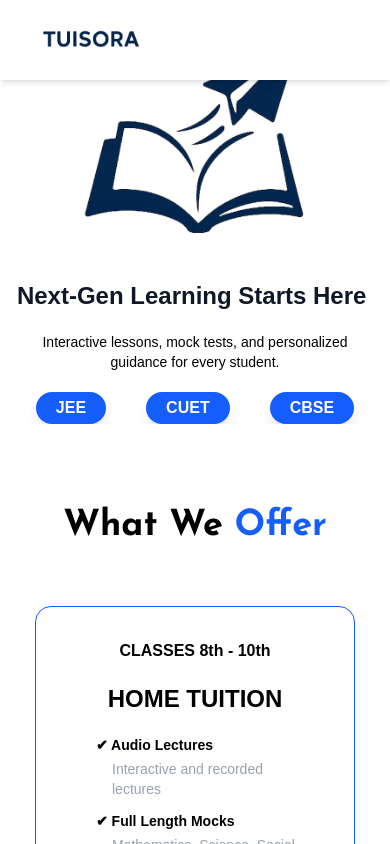
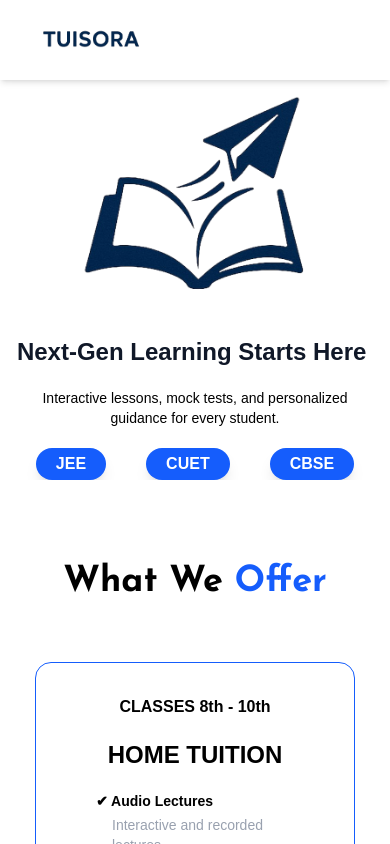
Before and after one commit to eklavyapopli-ship-it/TuisoraEducation, a Next.js app: page / in a window 390 px wide. Shown: the top 844 px of the page. Built offline with nearby package versions, Linux system fonts and the light colour scheme.

Commit message:
margin changes

```diff
--- a/app/(home)/hero.tsx
+++ b/app/(home)/hero.tsx
@@ -6,7 +6,7 @@ import { div } from 'framer-motion/client';
 import Link from 'next/link';
 const Hero = () => {
   return (
-    <section className='w-full flex place-content-center place-items-start md:place-items-center  lg:h-[80vh] h-[60vh]'>
+    <section className='w-full flex place-content-center place-items-start md:place-items-center mt-14 md:mt-0 lg:h-[80vh] h-[60vh]'>
     <div className='flex flex-col lg:flex-row place-content-center place-items-center  md:justify-center lg:space-x-30 space-y-10 mt-10 lg:mt-0  max-w-6xl'>
         <motion.div
          style={{overflow:"hidden"}}
```
